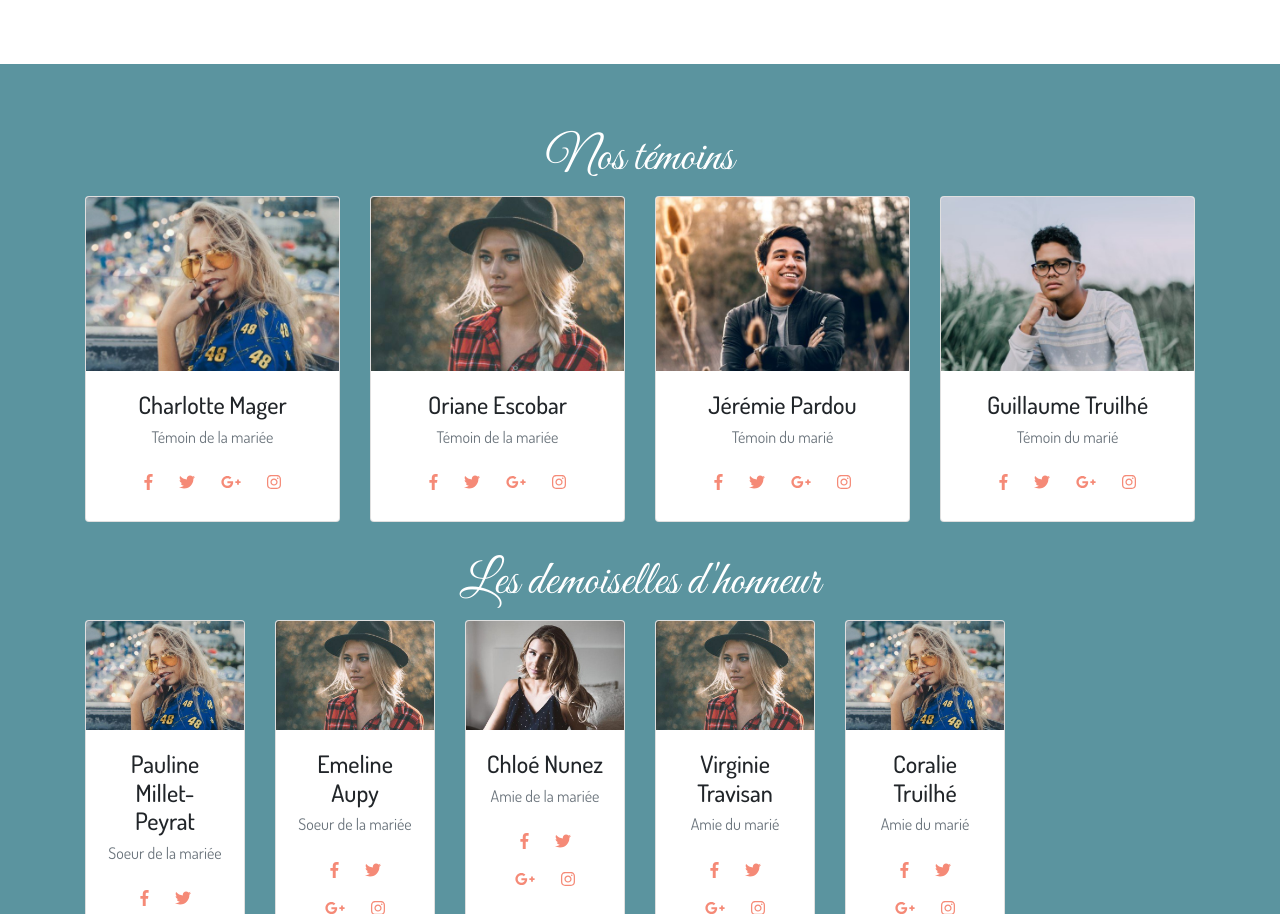
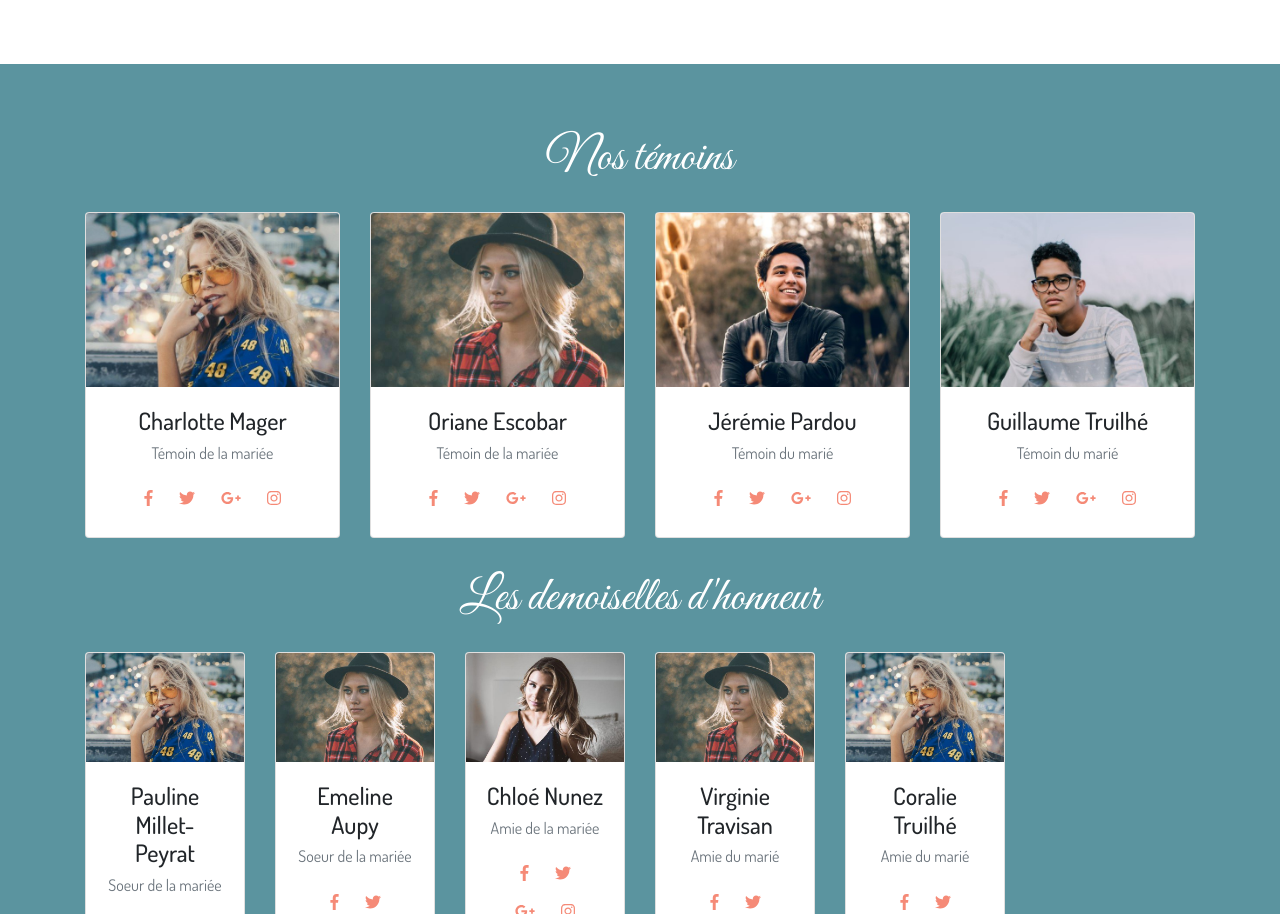
Before and after one commit to romgar/wedding, a website: page index.html in a window 1280 px wide. Shown: the part 4106-5020 px from the top of the page. Drawn offline with nearby package versions, Linux system fonts and the light colour scheme.

Commit message:
Add extra padding in groomsmen / bridesmaids section

```diff
--- a/index.html
+++ b/index.html
@@ -219,7 +219,7 @@
 </div>
 <div class="ww-section bg-blue" id="people">
   <div class="container ww-couple-friends">
-    <h1 class="h1 text-center pt-3 ww-title">Nos témoins</h2>
+    <h1 class="h1 text-center pt-3 pb-3 ww-title">Nos témoins</h2>
     <div class="row">
       <div class="col-md-3">
         <div class="card d-block mb-3"><img class="card-img-top" src="images/bride-maid-1.jpg" alt="Groom Men 1"/>
@@ -258,7 +258,7 @@
         </div>
       </div>
     </div>
-    <h1 class="h1 text-center pt-3 ww-title">Les demoiselles d'honneur</h2>
+    <h1 class="h1 text-center pt-3 pb-3 ww-title">Les demoiselles d'honneur</h2>
     <div class="row">
       <div class="col-md-2">
         <div class="card d-block mb-3"><img class="card-img-top" src="images/bride-maid-1.jpg" alt="Groom Men 1"/>
```
